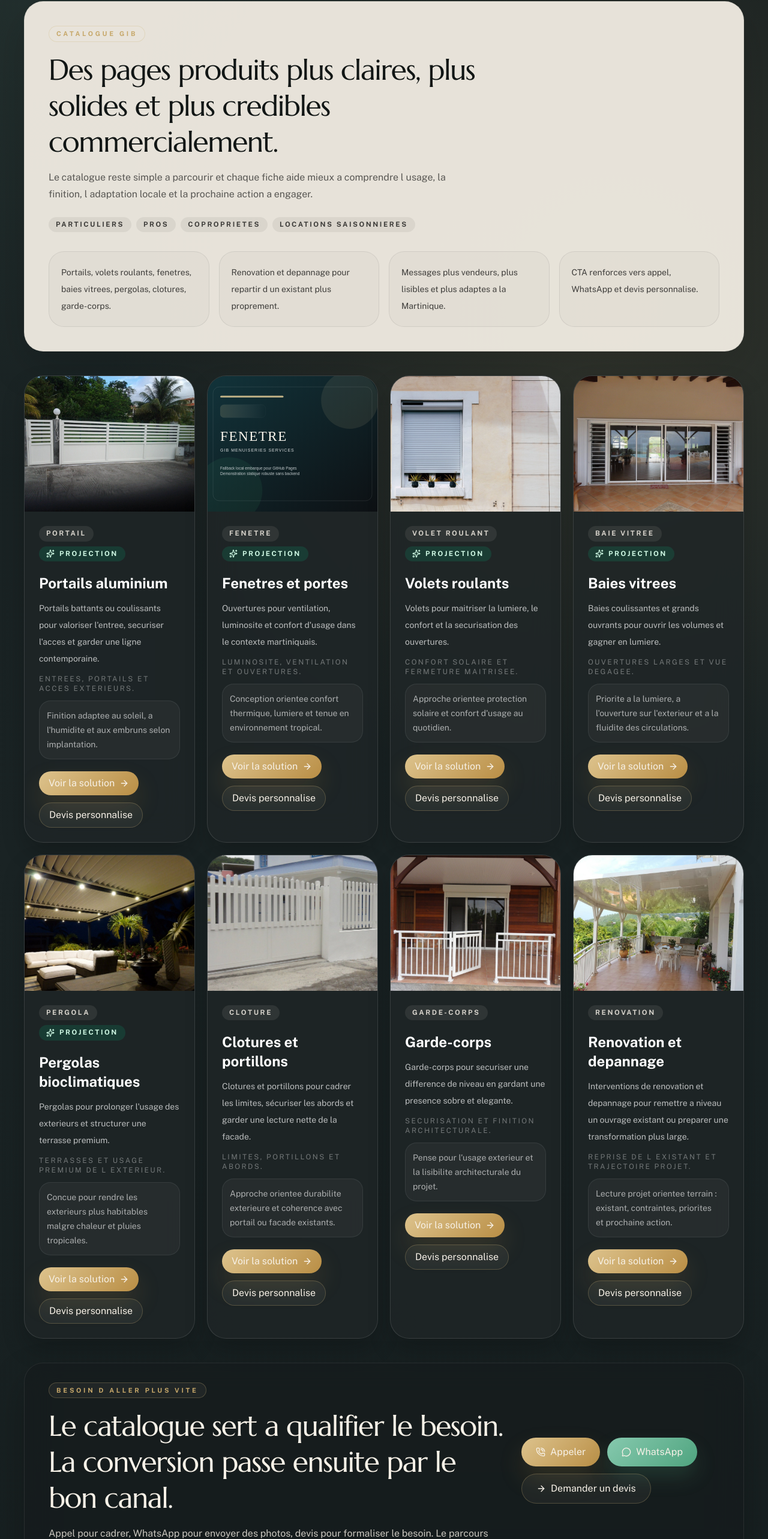
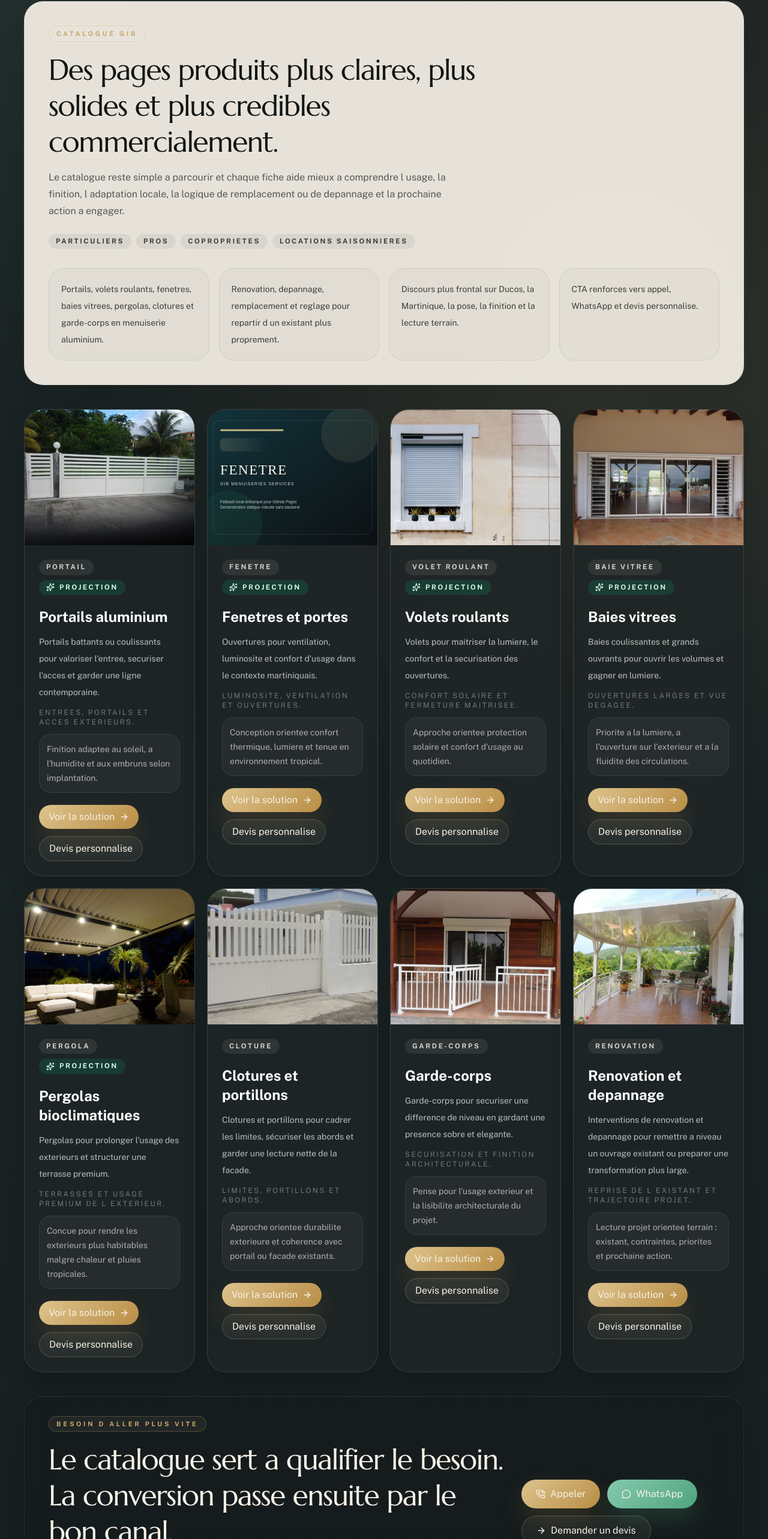
Before and after one commit to CVlad97/gib-menuiseries-demo, a React (Vite) app: page /#/produits in a window 1280 px wide. Shown: the part 201-2767 px from the top of the page at 60% size. Built offline with nearby package versions, Linux system fonts and the light colour scheme.

Commit message:
Tighten GIB credibility and service wording

```diff
--- a/src/pages/ProductsPage.tsx
+++ b/src/pages/ProductsPage.tsx
@@ -5,9 +5,9 @@ import { SectionHeading } from '../components/SectionHeading'
 import { company, products } from '../lib/content'
 
 const pageHighlights = [
-  'Portails, volets roulants, fenetres, baies vitrees, pergolas, clotures, garde-corps.',
-  'Renovation et depannage pour repartir d un existant plus proprement.',
-  'Messages plus vendeurs, plus lisibles et plus adaptes a la Martinique.',
+  'Portails, volets roulants, fenetres, baies vitrees, pergolas, clotures et garde-corps en menuiserie aluminium.',
+  'Renovation, depannage, remplacement et reglage pour repartir d un existant plus proprement.',
+  'Discours plus frontal sur Ducos, la Martinique, la pose, la finition et la lecture terrain.',
   'CTA renforces vers appel, WhatsApp et devis personnalise.',
 ]
 
@@ -20,7 +20,7 @@ export function ProductsPage() {
         <SectionHeading
           eyebrow="Catalogue GIB"
           title="Des pages produits plus claires, plus solides et plus credibles commercialement."
-          description="Le catalogue reste simple a parcourir et chaque fiche aide mieux a comprendre l usage, la finition, l adaptation locale et la prochaine action a engager."
+          description="Le catalogue reste simple a parcourir et chaque fiche aide mieux a comprendre l usage, la finition, l adaptation locale, la logique de remplacement ou de depannage et la prochaine action a engager."
         />
         <div className="mt-6 flex flex-wrap gap-2">
           {audienceFocus.map((item) => (
@@ -53,7 +53,7 @@ export function ProductsPage() {
             </h2>
             <p className="body-copy">
               Appel pour cadrer, WhatsApp pour envoyer des photos, devis pour formaliser le besoin.
-              Le parcours reste volontairement court pour aller vers un appel, un WhatsApp ou un devis.
+              Le parcours reste volontairement court pour aller vers un appel, un WhatsApp ou un devis, avec mention possible d un diagnostic immobilier connexe si le projet l exige.
             </p>
           </div>
           <div className="flex flex-wrap gap-3">
```
